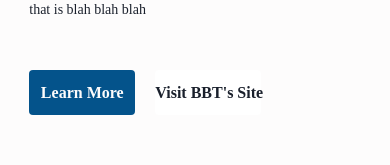
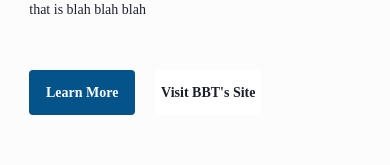
Before and after one commit to Gaeygo/bbt-application-site, a React (Create React App) app: page / in a window 390 px wide. Shown: the part 671-836 px from the top of the page. Built offline with nearby package versions, Linux system fonts and the light colour scheme; a web font is replaced by a local one.

Commit message:
button fontsize responsive

```diff
--- a/src/components/Homepage.jsx
+++ b/src/components/Homepage.jsx
@@ -71,7 +71,7 @@ const Homepage = () => {
               h="45px"
               borderRadius="4px"
               backgroundColor="#04538B"
-              fontSize="16px"
+              fontSize={{base: "14px",md:"16px"}}
               textColor=" #FDFCFC"
               variant="unstyled"
               _hover={{
@@ -87,7 +87,7 @@ const Homepage = () => {
               h="45px"
               borderRadius="4px"
               backgroundColor="white"
-              fontSize="16px"
+              fontSize={{base: "14px",md:"16px"}}
               variant="unstyled"
             >
               Visit BBT's Site
```
